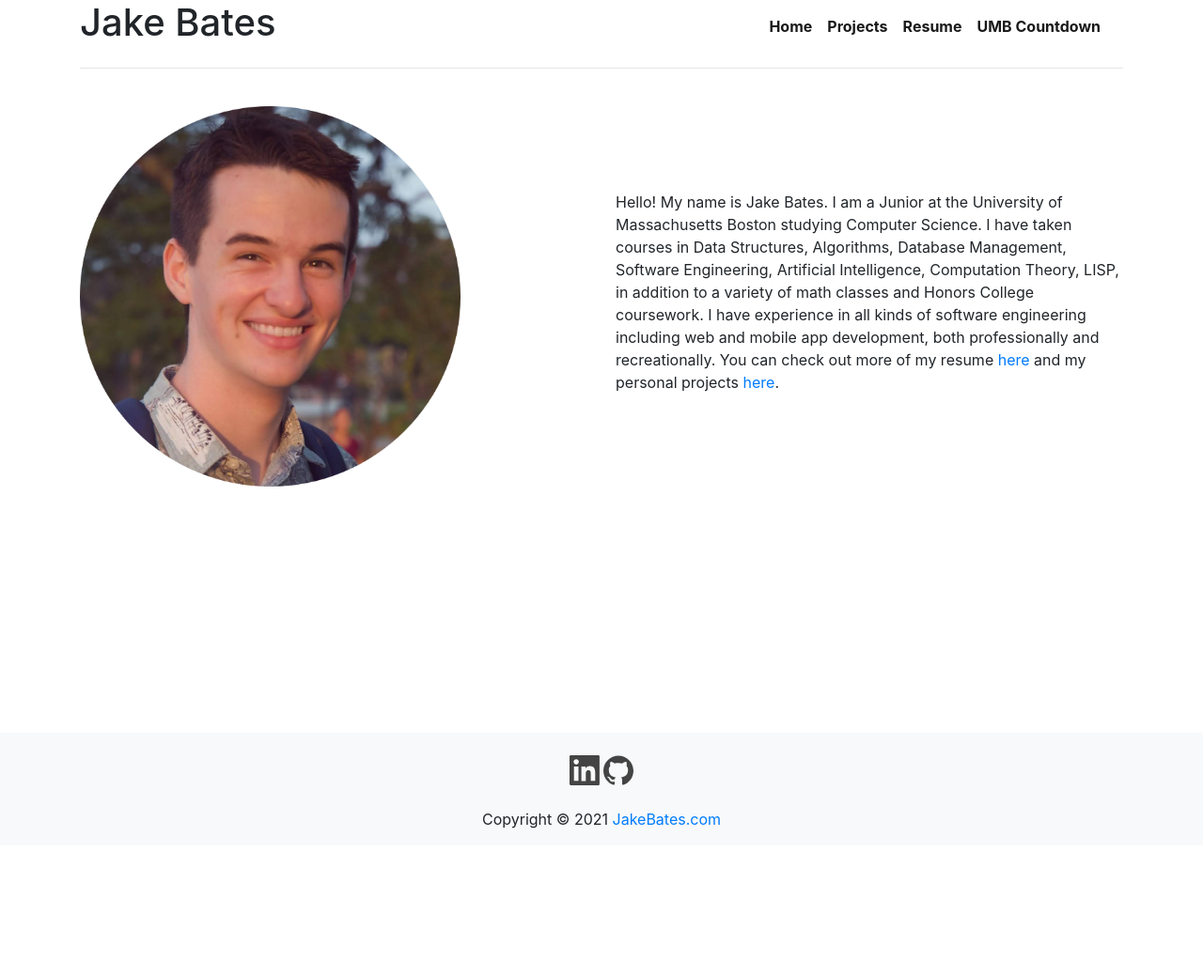
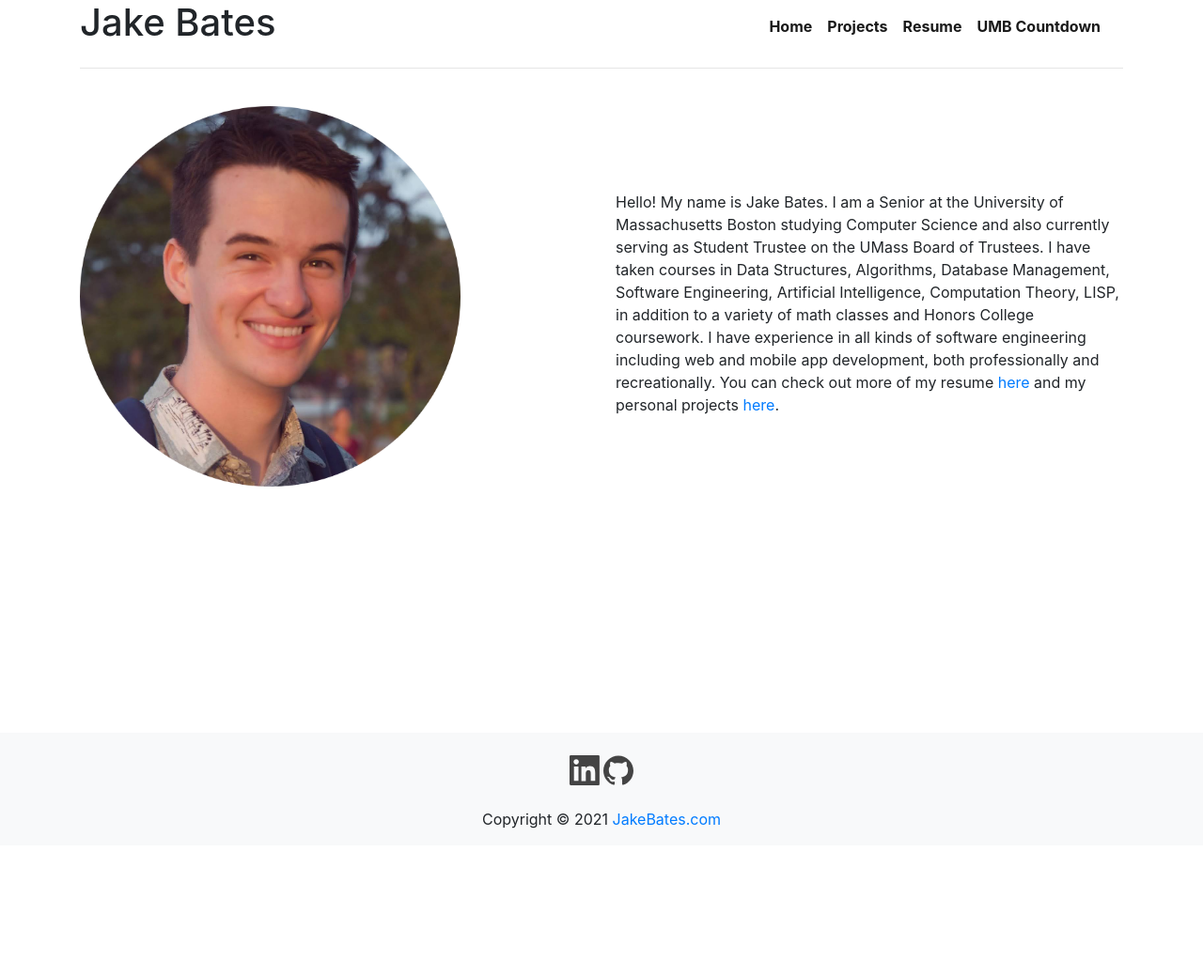
Before and after one commit to jpbates13/jpbates13.github.io, a Jekyll site: the page built from index.html, in a window 1280 px wide. Shown: the whole page at 94% size. Built offline with Jekyll 4.4.1, drawn with Linux system fonts in a browser that asks for light colours; nearby versions of some CDN libraries.

Commit message:
Update school year

```diff
--- a/index.html
+++ b/index.html
@@ -15,8 +15,8 @@ layout: main-layout
   <div class="bio col-md-6 align-middle text-left hidden-sm align-self-auto">
     <div class="block first">
       <p>
-        Hello! My name is Jake Bates. I am a Junior at the University of
-        Massachusetts Boston studying Computer Science. I have taken courses in
+        Hello! My name is Jake Bates. I am a Senior at the University of
+        Massachusetts Boston studying Computer Science and also currently serving as Student Trustee on the UMass Board of Trustees. I have taken courses in
         Data Structures, Algorithms, Database Management, Software
         Engineering, Artificial Intelligence, Computation Theory,  LISP, in addition to a
         variety of math classes and Honors College coursework. I have experience in all kinds of software engineering including web and mobile app development,
```
